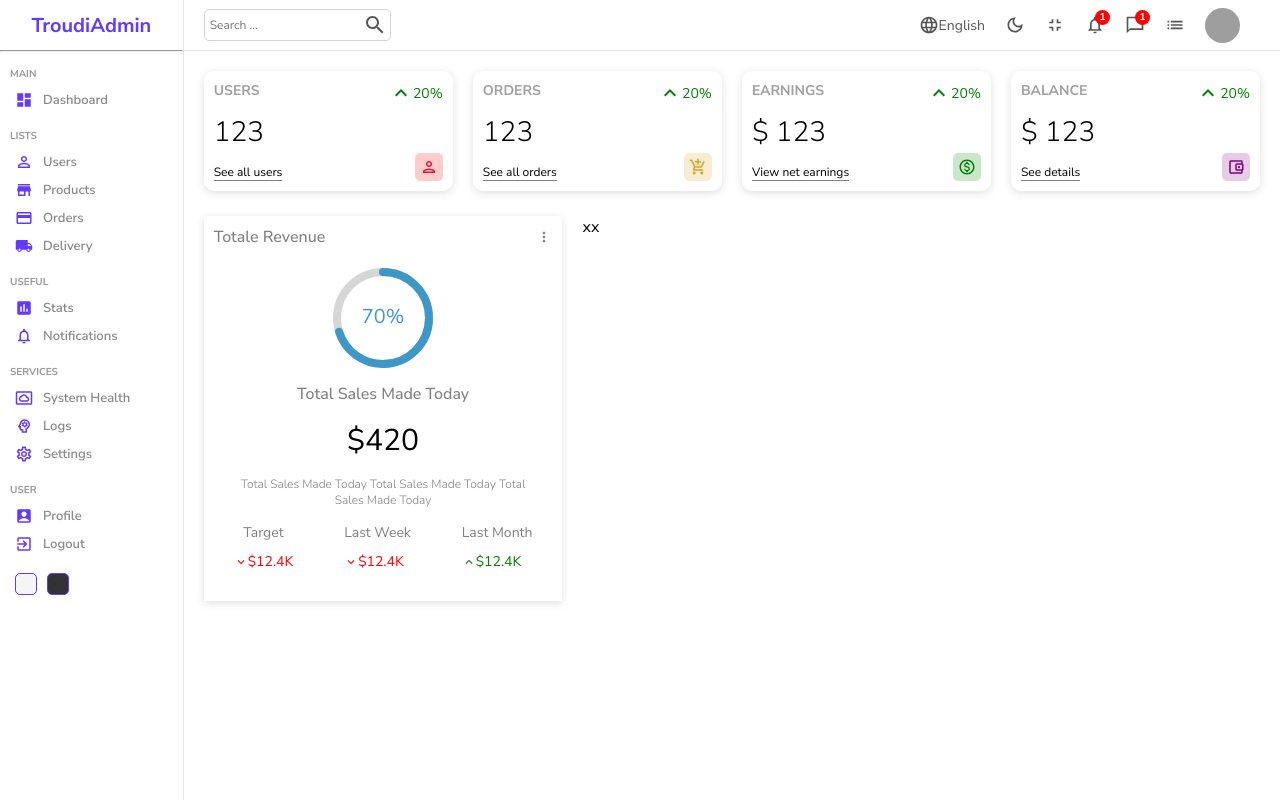
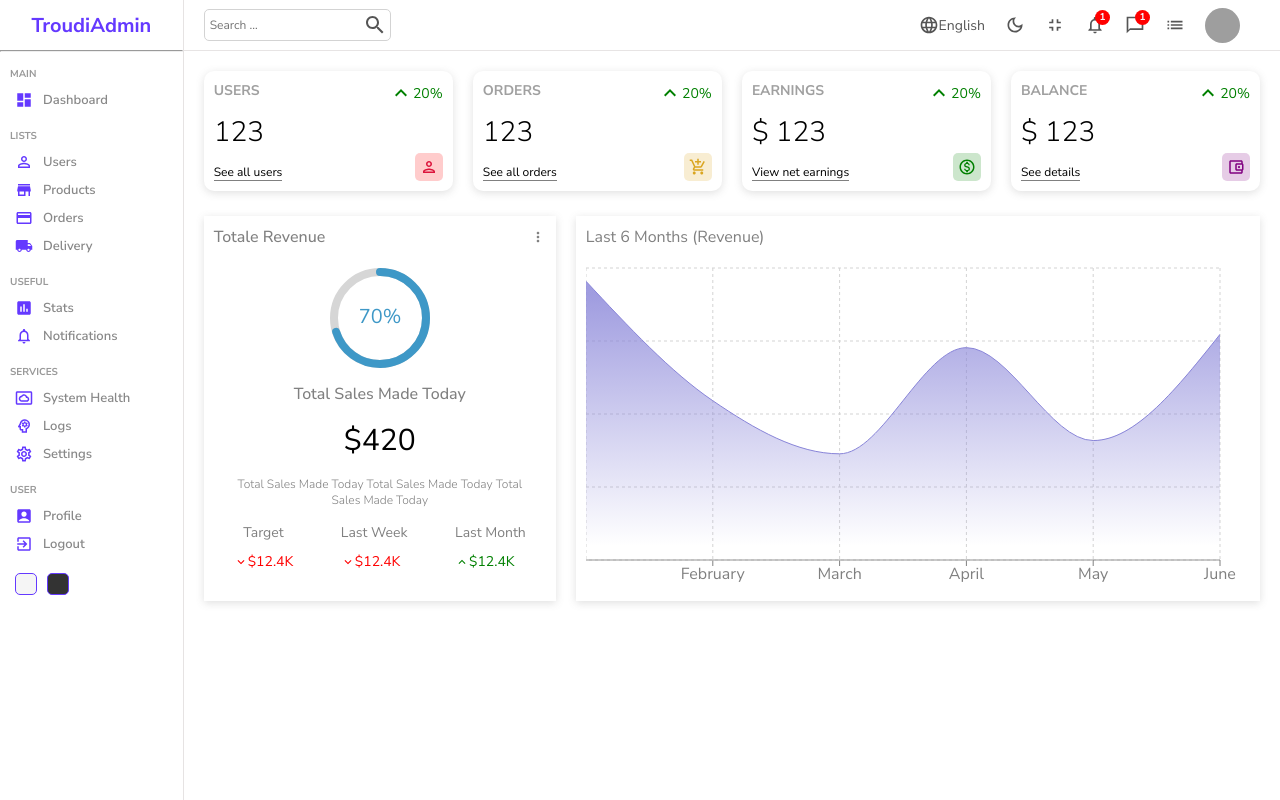
Before and after one commit to Troudi27/Dashboard, a React (Create React App) app: page / in a window 1280 px wide. Built offline with nearby package versions, Linux system fonts and the light colour scheme; grey boxes are pictures that could not be loaded.

Commit message:
completed UI Design Chart Comp

```diff
--- a/package.json
+++ b/package.json
@@ -15,6 +15,7 @@
     "react-dom": "^18.3.1",
     "react-router-dom": "^6.23.1",
     "react-scripts": "^5.0.1",
+    "recharts": "^2.12.7",
     "sass": "^1.77.4",
     "scss": "^0.2.4",
     "web-vitals": "^2.1.4"
--- a/src/components/chart/Chart.jsx
+++ b/src/components/chart/Chart.jsx
@@ -1,7 +1,37 @@
 import "./Chart.scss"
+import { AreaChart, Area, XAxis, YAxis, CartesianGrid, Tooltip, ResponsiveContainer } from 'recharts';
+
+const data = [
+  {name: 'January', Total: 2100},
+  {name: 'February', Total: 1200},
+  {name: 'March', Total: 800},
+  {name: 'April', Total: 1600},
+  {name: 'May', Total: 900},
+  {name: 'June', Total: 1700},
+
+];
 
 export default function Chart() {
   return (
-    <div className="chart">xx</div>
+    <div className="chart">
+      <div className="title">Last 6 Months (Revenue)</div>
+      <ResponsiveContainer width="100%" height="100%" aspect={2/1}>
+        <AreaChart width={730} height={250} data={data}
+            margin={{ top: 10, right: 30, left: 0, bottom: 0 }}>
+            <defs>
+              <linearGradient id="total" x1="0" y1="0" x2="0" y2="1">
+                <stop offset="5%" stopColor="#8884d8" stopOpacity={0.8}/>
+                <stop offset="95%" stopColor="#8884d8" stopOpacity={0}/>
+              </linearGradient>
+
+            </defs>
+            <XAxis dataKey="name" stroke="gray" />
+            <CartesianGrid strokeDasharray="3 3" className="chartGrid" />
+            <Tooltip />
+            <Area type="monotone" dataKey="Total" stroke="#8884d8" fillOpacity={1} fill="url(#total)" />
+        </AreaChart>
+      </ResponsiveContainer>
+
+    </div>
   )
 }
--- a/src/components/chart/Chart.scss
+++ b/src/components/chart/Chart.scss
@@ -1,3 +1,13 @@
 .chart{
     flex: 4;
+    box-shadow: rgba(99, 99, 99, 0.2) 0px 2px 8px 0px;
+    padding: 10px;
+    color: gray;
+
+    .title{
+        margin-bottom: 10px;
+    }
+    .chartGrid{
+        stroke: lightgray;
+    }
 }
```
Also changed, not shown: 1 other file (tests, documents, lock files or other folders).
